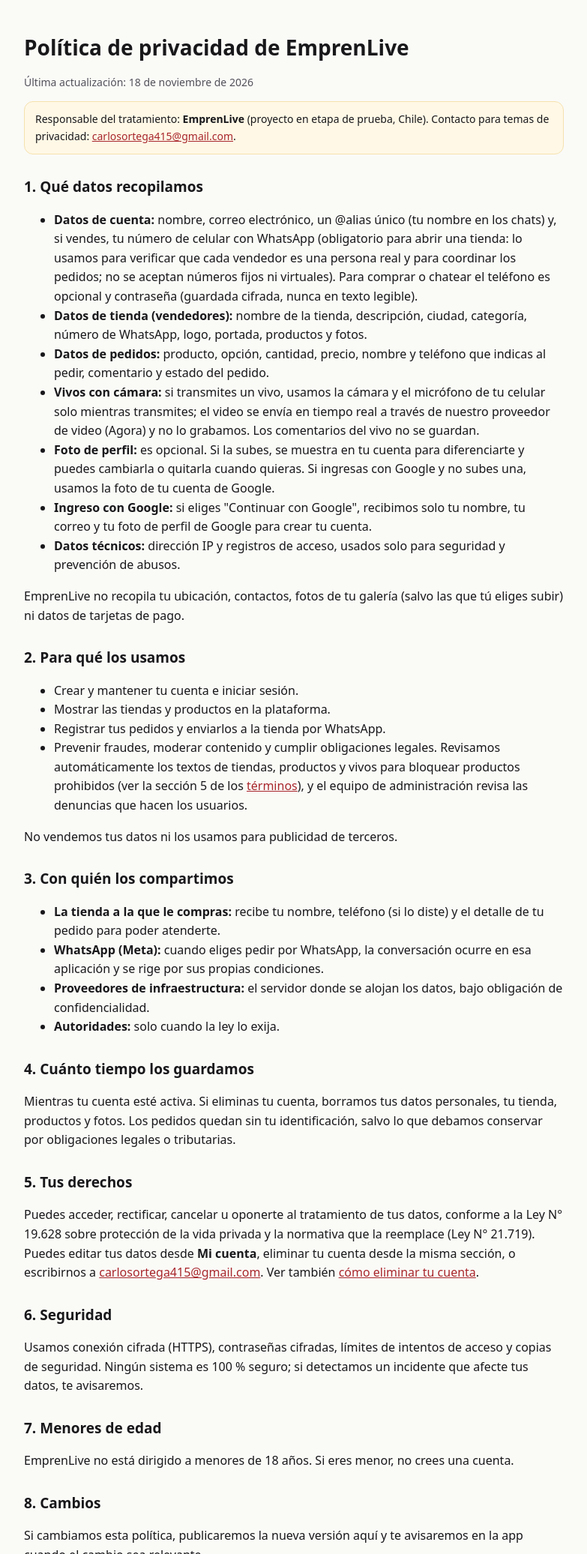
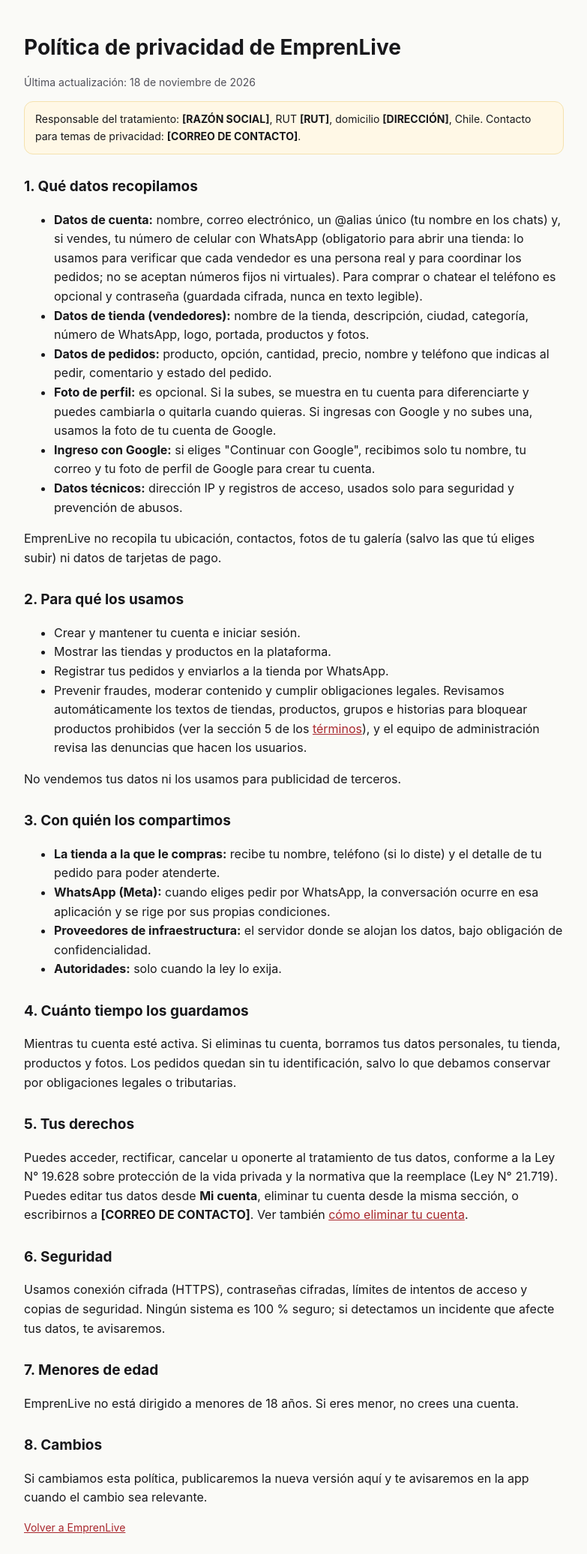
Before and after one commit to catos0508/caserito, a plain HTML site: page privacidad.html in a window 1280 px wide. Shown: the top 2073 px of the page at 75% size, without its empty margins (248-1031 px from the left). Drawn offline with Linux system fonts and the light colour scheme.

Commit message:
Web y panel sin vivos ni pedidos
Co-Authored-By: Claude Opus 5.5 <noreply@anthropic.com>
Claude-Session: https://claude.ai/code/session_01LePomEdZyVuoMDDjHrEDVy

```diff
--- a/privacidad.html
+++ b/privacidad.html
@@ -1,15 +1,14 @@
 <!DOCTYPE html><html lang="es-CL"><head><meta charset="utf-8"><meta name="viewport" content="width=device-width, initial-scale=1">
 <title>Política de privacidad · EmprenLive</title>
-<style>body{margin:0;background:#FAFAF7;color:#18181B;font-family:system-ui,sans-serif;line-height:1.6}main{max-width:720px;margin:0 auto;padding:28px 20px 60px}h1{font-size:28px;line-height:1.2}h2{font-size:19px;margin-top:28px}a{color:#A8262C}.muted{color:#52525B;font-size:14px}.box{background:#FFF8E6;border:1px solid #F5E2AE;border-radius:12px;padding:12px 14px;font-size:14px}</style></head><body><main>
+<style>body{margin:0;background:#FAFAF7;color:#18181B;font-family:Inter,system-ui,sans-serif;line-height:1.6}main{max-width:720px;margin:0 auto;padding:28px 20px 60px}h1{font-size:28px;line-height:1.2}h2{font-size:19px;margin-top:28px}a{color:#A8262C}.muted{color:#52525B;font-size:14px}.box{background:#FFF8E6;border:1px solid #F5E2AE;border-radius:12px;padding:12px 14px;font-size:14px}</style></head><body><main>
 <h1>Política de privacidad de EmprenLive</h1>
 <p class="muted">Última actualización: 18 de noviembre de 2026</p>
-<p class="box">Responsable del tratamiento: <b>EmprenLive</b> (proyecto en etapa de prueba, Chile). Contacto para temas de privacidad: <a href="mailto:carlosortega415@gmail.com">carlosortega415@gmail.com</a>.</p>
+<p class="box">Responsable del tratamiento: <b>[RAZÓN SOCIAL]</b>, RUT <b>[RUT]</b>, domicilio <b>[DIRECCIÓN]</b>, Chile. Contacto para temas de privacidad: <b>[CORREO DE CONTACTO]</b>.</p>
 <h2>1. Qué datos recopilamos</h2>
 <ul>
 <li><b>Datos de cuenta:</b> nombre, correo electrónico, un @alias único (tu nombre en los chats) y, si vendes, tu número de celular con WhatsApp (obligatorio para abrir una tienda: lo usamos para verificar que cada vendedor es una persona real y para coordinar los pedidos; no se aceptan números fijos ni virtuales). Para comprar o chatear el teléfono es opcional y contraseña (guardada cifrada, nunca en texto legible).</li>
 <li><b>Datos de tienda (vendedores):</b> nombre de la tienda, descripción, ciudad, categoría, número de WhatsApp, logo, portada, productos y fotos.</li>
 <li><b>Datos de pedidos:</b> producto, opción, cantidad, precio, nombre y teléfono que indicas al pedir, comentario y estado del pedido.</li>
-<li><b>Vivos con cámara:</b> si transmites un vivo, usamos la cámara y el micrófono de tu celular solo mientras transmites; el video se envía en tiempo real a través de nuestro proveedor de video (Agora) y no lo grabamos. Los comentarios del vivo no se guardan.</li>
 <li><b>Foto de perfil:</b> es opcional. Si la subes, se muestra en tu cuenta para diferenciarte y puedes cambiarla o quitarla cuando quieras. Si ingresas con Google y no subes una, usamos la foto de tu cuenta de Google.</li>
 <li><b>Ingreso con Google:</b> si eliges "Continuar con Google", recibimos solo tu nombre, tu correo y tu foto de perfil de Google para crear tu cuenta.</li>
 <li><b>Datos técnicos:</b> dirección IP y registros de acceso, usados solo para seguridad y prevención de abusos.</li>
@@ -20,7 +19,7 @@
 <li>Crear y mantener tu cuenta e iniciar sesión.</li>
 <li>Mostrar las tiendas y productos en la plataforma.</li>
 <li>Registrar tus pedidos y enviarlos a la tienda por WhatsApp.</li>
-<li>Prevenir fraudes, moderar contenido y cumplir obligaciones legales. Revisamos automáticamente los textos de tiendas, productos y vivos para bloquear productos prohibidos (ver la sección 5 de los <a href="terminos.html#prohibidos">términos</a>), y el equipo de administración revisa las denuncias que hacen los usuarios.</li>
+<li>Prevenir fraudes, moderar contenido y cumplir obligaciones legales. Revisamos automáticamente los textos de tiendas, productos, grupos e historias para bloquear productos prohibidos (ver la sección 5 de los <a href="terminos.html#prohibidos">términos</a>), y el equipo de administración revisa las denuncias que hacen los usuarios.</li>
 </ul>
 <p>No vendemos tus datos ni los usamos para publicidad de terceros.</p>
 <h2>3. Con quién los compartimos</h2>
@@ -33,11 +32,11 @@
 <h2>4. Cuánto tiempo los guardamos</h2>
 <p>Mientras tu cuenta esté activa. Si eliminas tu cuenta, borramos tus datos personales, tu tienda, productos y fotos. Los pedidos quedan sin tu identificación, salvo lo que debamos conservar por obligaciones legales o tributarias.</p>
 <h2>5. Tus derechos</h2>
-<p>Puedes acceder, rectificar, cancelar u oponerte al tratamiento de tus datos, conforme a la Ley N° 19.628 sobre protección de la vida privada y la normativa que la reemplace (Ley N° 21.719). Puedes editar tus datos desde <b>Mi cuenta</b>, eliminar tu cuenta desde la misma sección, o escribirnos a <a href="mailto:carlosortega415@gmail.com">carlosortega415@gmail.com</a>. Ver también <a href="eliminar-cuenta.html">cómo eliminar tu cuenta</a>.</p>
+<p>Puedes acceder, rectificar, cancelar u oponerte al tratamiento de tus datos, conforme a la Ley N° 19.628 sobre protección de la vida privada y la normativa que la reemplace (Ley N° 21.719). Puedes editar tus datos desde <b>Mi cuenta</b>, eliminar tu cuenta desde la misma sección, o escribirnos a <b>[CORREO DE CONTACTO]</b>. Ver también <a href="/eliminar-cuenta">cómo eliminar tu cuenta</a>.</p>
 <h2>6. Seguridad</h2>
 <p>Usamos conexión cifrada (HTTPS), contraseñas cifradas, límites de intentos de acceso y copias de seguridad. Ningún sistema es 100 % seguro; si detectamos un incidente que afecte tus datos, te avisaremos.</p>
 <h2>7. Menores de edad</h2>
 <p>EmprenLive no está dirigido a menores de 18 años. Si eres menor, no crees una cuenta.</p>
 <h2>8. Cambios</h2>
 <p>Si cambiamos esta política, publicaremos la nueva versión aquí y te avisaremos en la app cuando el cambio sea relevante.</p>
-<p class="muted"><a href="./">Volver a EmprenLive</a></p></main></body></html>
+<p class="muted"><a href="/">Volver a EmprenLive</a></p></main></body></html>
```
Also changed, not shown: admin/panel.js (+6 -10 lines), index.html (+2 -2 lines).
